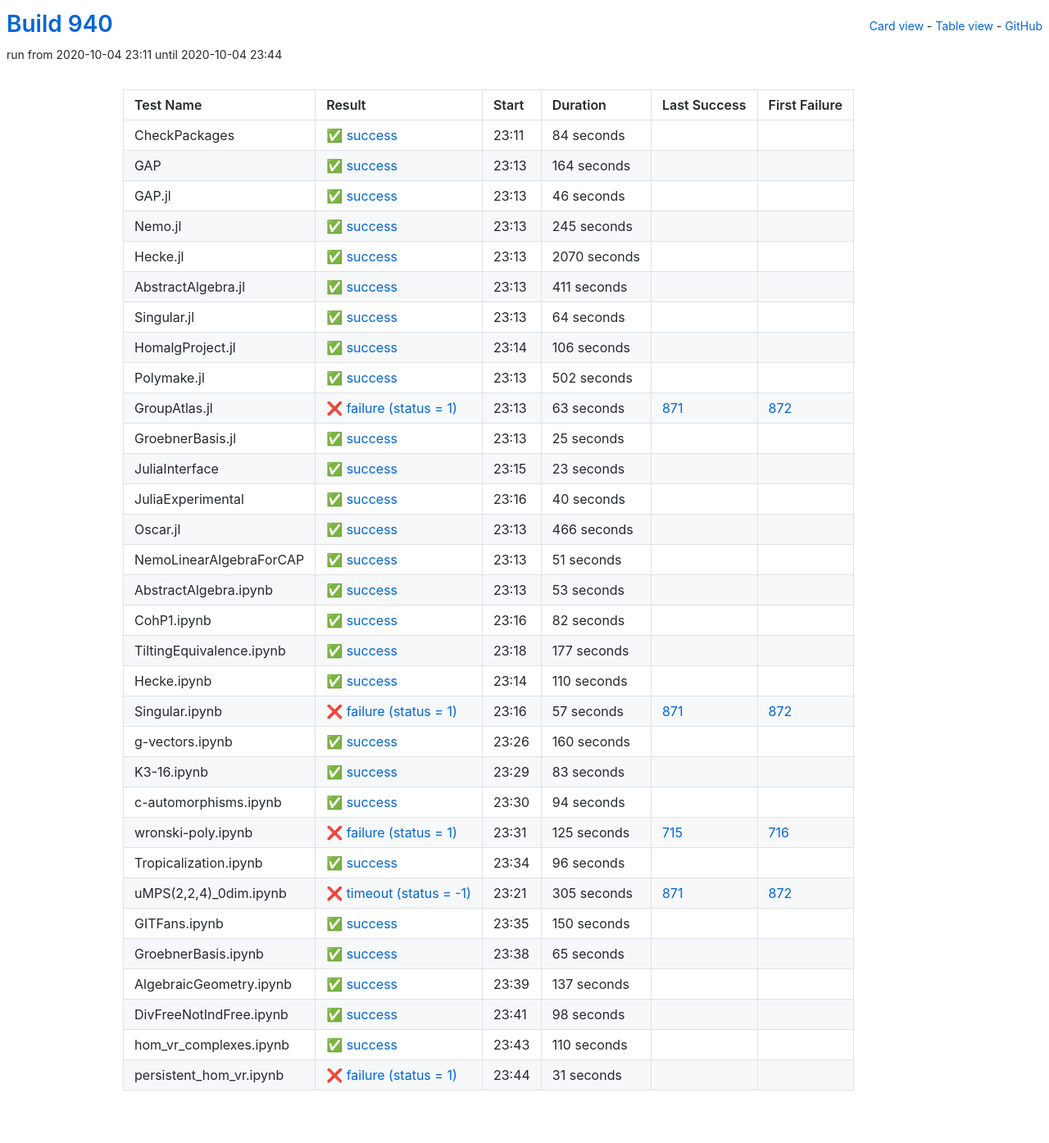
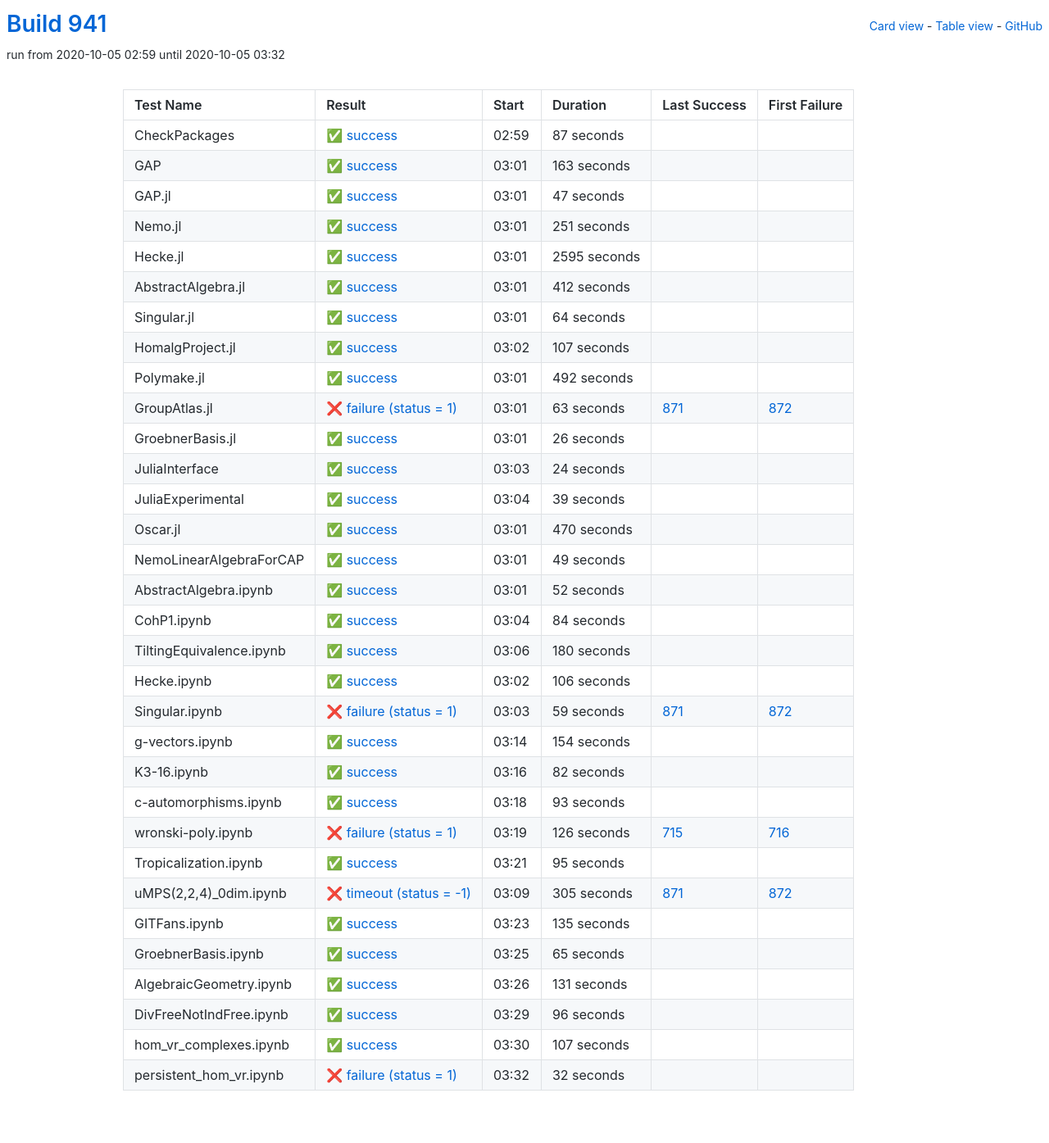
Before and after one commit to oscar-system/oscar-ci-status-stable, a Jekyll site: the page built from table.html, in a window 1280 px wide. Shown: the whole page at 82% size. Built offline with Jekyll 4.4.1, drawn with Linux system fonts in a browser that asks for light colours.

Commit message:
Build #941

```diff
--- a/_data/ci.yml
+++ b/_data/ci.yml
@@ -1,6 +1,6 @@
 ---
-build: 940
-build_url: https://oscarci.mathematik.uni-kl.de/job/oscar-stable/940/
+build: 941
+build_url: https://oscarci.mathematik.uni-kl.de/job/oscar-stable/941/
 job: oscar-stable
 organization: oscar-system
 repo: oscar-ci-status-stable
@@ -8,80 +8,80 @@ repourl: https://github.com/oscar-system/oscar-ci-status-stable
 tests:
 - name: CheckPackages
   id: checkpackages
-  log: https://oscarci.mathematik.uni-kl.de/job/oscar-stable/940/artifact/logs/build-940/CheckPackages.log
-  start: 2020-10-04 23:11
+  log: https://oscarci.mathematik.uni-kl.de/job/oscar-stable/941/artifact/logs/build-941/CheckPackages.log
+  start: 2020-10-05 02:59
   success: true
   exitcode: 0
   status: success
-  duration: 84
+  duration: 87
   last_success: false
   last_success_url:
   first_failure: false
   first_failure_url:
 - name: GAP
   id: gap
-  log: https://oscarci.mathematik.uni-kl.de/job/oscar-stable/940/artifact/logs/build-940/GAP.log
-  start: 2020-10-04 23:13
+  log: https://oscarci.mathematik.uni-kl.de/job/oscar-stable/941/artifact/logs/build-941/GAP.log
+  start: 2020-10-05 03:01
   success: true
   exitcode: 0
   status: success
-  duration: 164
+  duration: 163
   last_success: false
   last_success_url:
   first_failure: false
   first_failure_url:
 - name: GAP.jl
   id: gap-jl
-  log: https://oscarci.mathematik.uni-kl.de/job/oscar-stable/940/artifact/logs/build-940/GAP.jl.log
-  start: 2020-10-04 23:13
+  log: https://oscarci.mathematik.uni-kl.de/job/oscar-stable/941/artifact/logs/build-941/GAP.jl.log
+  start: 2020-10-05 03:01
   success: true
   exitcode: 0
   status: success
-  duration: 46
+  duration: 47
   last_success: false
   last_success_url:
   first_failure: false
   first_failure_url:
 - name: Nemo.jl
   id: nemo-jl
-  log: https://oscarci.mathematik.uni-kl.de/job/oscar-stable/940/artifact/logs/build-940/Nemo.jl.log
-  start: 2020-10-04 23:13
+  log: https://oscarci.mathematik.uni-kl.de/job/oscar-stable/941/artifact/logs/build-941/Nemo.jl.log
+  start: 2020-10-05 03:01
   success: true
   exitcode: 0
   status: success
-  duration: 245
+  duration: 251
   last_success: false
   last_success_url:
   first_failure: false
   first_failure_url:
 - name: Hecke.jl
   id: hecke-jl
-  log: https://oscarci.mathematik.uni-kl.de/job/oscar-stable/940/artifact/logs/build-940/Hecke.jl.log
-  start: 2020-10-04 23:13
+  log: https://oscarci.mathematik.uni-kl.de/job/oscar-stable/941/artifact/logs/build-941/Hecke.jl.log
+  start: 2020-10-05 03:01
   success: true
   exitcode: 0
   status: success
-  duration: 2070
+  duration: 2595
   last_success: false
   last_success_url:
   first_failure: false
   first_failure_url:
 - name: AbstractAlgebra.jl
   id: abstractalgebra-jl
-  log: https://oscarci.mathematik.uni-kl.de/job/oscar-stable/940/artifact/logs/build-940/AbstractAlgebra.jl.log
-  start: 2020-10-04 23:13
+  log: https://oscarci.mathematik.uni-kl.de/job/oscar-stable/941/artifact/logs/build-941/AbstractAlgebra.jl.log
+  start: 2020-10-05 03:01
   success: true
   exitcode: 0
   status: success
-  duration: 411
+  duration: 412
   last_success: false
   last_success_url:
   first_failure: false
   first_failure_url:
 - name: Singular.jl
   id: singular-jl
-  log: https://oscarci.mathematik.uni-kl.de/job/oscar-stable/940/artifact/logs/build-940/Singular.jl.log
-  start: 2020-10-04 23:13
+  log: https://oscarci.mathematik.uni-kl.de/job/oscar-stable/941/artifact/logs/build-941/Singular.jl.log
+  start: 2020-10-05 03:01
   success: true
   exitcode: 0
   status: success
@@ -92,32 +92,32 @@ tests:
   first_failure_url:
 - name: HomalgProject.jl
   id: homalgproject-jl
-  log: https://oscarci.mathematik.uni-kl.de/job/oscar-stable/940/artifact/logs/build-940/HomalgProject.jl.log
-  start: 2020-10-04 23:14
+  log: https://oscarci.mathematik.uni-kl.de/job/oscar-stable/941/artifact/logs/build-941/HomalgProject.jl.log
+  start: 2020-10-05 03:02
   success: true
   exitcode: 0
   status: success
-  duration: 106
+  duration: 107
   last_success: false
   last_success_url:
   first_failure: false
   first_failure_url:
 - name: Polymake.jl
   id: polymake-jl
-  log: https://oscarci.mathematik.uni-kl.de/job/oscar-stable/940/artifact/logs/build-940/Polymake.jl.log
-  start: 2020-10-04 23:13
+  log: https://oscarci.mathematik.uni-kl.de/job/oscar-stable/941/artifact/logs/build-941/Polymake.jl.log
+  start: 2020-10-05 03:01
   success: true
   exitcode: 0
   status: success
-  duration: 502
+  duration: 492
   last_success: false
   last_success_url:
   first_failure: false
   first_failure_url:
 - name: GroupAtlas.jl
   id: groupatlas-jl
-  log: https://oscarci.mathematik.uni-kl.de/job/oscar-stable/940/artifact/logs/build-940/GroupAtlas.jl.log
-  start: 2020-10-04 23:13
+  log: https://oscarci.mathematik.uni-kl.de/job/oscar-stable/941/artifact/logs/build-941/GroupAtlas.jl.log
+  start: 2020-10-05 03:01
   success: false
   exitcode: 1
   status: failure
@@ -128,80 +128,140 @@ tests:
   first_failure_url: https://oscarci.mathematik.uni-kl.de/job/oscar-stable/872/
 - name: GroebnerBasis.jl
   id: groebnerbasis-jl
-  log: https://oscarci.mathematik.uni-kl.de/job/oscar-stable/940/artifact/logs/build-940/GroebnerBasis.jl.log
-  start: 2020-10-04 23:13
+  log: https://oscarci.mathematik.uni-kl.de/job/oscar-stable/941/artifact/logs/build-941/GroebnerBasis.jl.log
+  start: 2020-10-05 03:01
   success: true
   exitcode: 0
   status: success
-  duration: 25
+  duration: 26
   last_success: false
   last_success_url:
   first_failure: false
   first_failure_url:
 - name: JuliaInterface
   id: juliainterface
-  log: https://oscarci.mathematik.uni-kl.de/job/oscar-stable/940/artifact/logs/build-940/JuliaInterface.log
-  start: 2020-10-04 23:15
+  log: https://oscarci.mathematik.uni-kl.de/job/oscar-stable/941/artifact/logs/build-941/JuliaInterface.log
+  start: 2020-10-05 03:03
   success: true
   exitcode: 0
   status: success
-  duration: 23
+  duration: 24
   last_success: false
   last_success_url:
   first_failure: false
   first_failure_url:
 - name: JuliaExperimental
   id: juliaexperimental
-  log: https://oscarci.mathematik.uni-kl.de/job/oscar-stable/940/artifact/logs/build-940/JuliaExperimental.log
-  start: 2020-10-04 23:16
+  log: https://oscarci.mathematik.uni-kl.de/job/oscar-stable/941/artifact/logs/build-941/JuliaExperimental.log
+  start: 2020-10-05 03:04
   success: true
   exitcode: 0
   status: success
-  duration: 40
+  duration: 39
   last_success: false
   last_success_url:
   first_failure: false
   first_failure_url:
 - name: Oscar.jl
   id: oscar-jl
-  log: https://oscarci.mathematik.uni-kl.de/job/oscar-stable/940/artifact/logs/build-940/Oscar.jl.log
-  start: 2020-10-04 23:13
+  log: https://oscarci.mathematik.uni-kl.de/job/oscar-stable/941/artifact/logs/build-941/Oscar.jl.log
+  start: 2020-10-05 03:01
   success: true
   exitcode: 0
   status: success
-  duration: 466
+  duration: 470
   last_success: false
   last_success_url:
   first_failure: false
   first_failure_url:
 - name: NemoLinearAlgebraForCAP
   id: nemolinearalgebraforcap
-  log: https://oscarci.mathematik.uni-kl.de/job/oscar-stable/940/artifact/logs/build-940/NemoLinearAlgebraForCAP.log
-  start: 2020-10-04 23:13
+  log: https://oscarci.mathematik.uni-kl.de/job/oscar-stable/941/artifact/logs/build-941/NemoLinearAlgebraForCAP.log
+  start: 2020-10-05 03:01
   success: true
   exitcode: 0
   status: success
-  duration: 51
+  duration: 49
   last_success: false
   last_success_url:
   first_failure: false
   first_failure_url:
 - name: AbstractAlgebra.ipynb
   id: abstractalgebra-ipynb
-  log: https://oscarci.mathematik.uni-kl.de/job/oscar-stable/940/artifact/logs/build-940/AbstractAlgebra.ipynb.log
-  start: 2020-10-04 23:13
+  log: https://oscarci.mathematik.uni-kl.de/job/oscar-stable/941/artifact/logs/build-941/AbstractAlgebra.ipynb.log
+  start: 2020-10-05 03:01
   success: true
   exitcode: 0
   status: success
-  duration: 53
+  duration: 52
   last_success: false
   last_success_url:
   first_failure: false
   first_failure_url:
 - name: CohP1.ipynb
   id: cohp1-ipynb
-  log: https://oscarci.mathematik.uni-kl.de/job/oscar-stable/940/artifact/logs/build-940/CohP1.ipynb.log
-  start: 2020-10-04 23:16
+  log: https://oscarci.mathematik.uni-kl.de/job/oscar-stable/941/artifact/logs/build-941/CohP1.ipynb.log
+  start: 2020-10-05 03:04
+  success: true
+  exitcode: 0
+  status: success
+  duration: 84
+  last_success: false
+  last_success_url:
+  first_failure: false
+  first_failure_url:
+- name: TiltingEquivalence.ipynb
+  id: tiltingequivalence-ipynb
+  log: https://oscarci.mathematik.uni-kl.de/job/oscar-stable/941/artifact/logs/build-941/TiltingEquivalence.ipynb.log
+  start: 2020-10-05 03:06
+  success: true
+  exitcode: 0
+  status: success
+  duration: 180
+  last_success: false
+  last_success_url:
+  first_failure: false
+  first_failure_url:
+- name: Hecke.ipynb
+  id: hecke-ipynb
+  log: https://oscarci.mathematik.uni-kl.de/job/oscar-stable/941/artifact/logs/build-941/Hecke.ipynb.log
+  start: 2020-10-05 03:02
+  success: true
+  exitcode: 0
+  status: success
+  duration: 106
+  last_success: false
+  last_success_url:
+  first_failure: false
+  first_failure_url:
+- name: Singular.ipynb
+  id: singular-ipynb
+  log: https://oscarci.mathematik.uni-kl.de/job/oscar-stable/941/artifact/logs/build-941/Singular.ipynb.log
+  start: 2020-10-05 03:03
+  success: false
+  exitcode: 1
+  status: failure
+  duration: 59
+  last_success: 871
+  last_success_url: https://oscarci.mathematik.uni-kl.de/job/oscar-stable/871/
+  first_failure: 872
+  first_failure_url: https://oscarci.mathematik.uni-kl.de/job/oscar-stable/872/
+- name: g-vectors.ipynb
+  id: g-vectors-ipynb
+  log: https://oscarci.mathematik.uni-kl.de/job/oscar-stable/941/artifact/logs/build-941/g-vectors.ipynb.log
+  start: 2020-10-05 03:14
+  success: true
+  exitcode: 0
+  status: success
+  duration: 154
+  last_success: false
+  last_success_url:
+  first_failure: false
+  first_failure_url:
+- name: K3-16.ipynb
+  id: k3-16-ipynb
+  log: https://oscarci.mathematik.uni-kl.de/job/oscar-stable/941/artifact/logs/build-941/K3-16.ipynb.log
+  start: 2020-10-05 03:16
   success: true
   exitcode: 0
   status: success
@@ -210,106 +270,46 @@ tests:
   last_success_url:
   first_failure: false
   first_failure_url:
-- name: TiltingEquivalence.ipynb
-  id: tiltingequivalence-ipynb
-  log: https://oscarci.mathematik.uni-kl.de/job/oscar-stable/940/artifact/logs/build-940/TiltingEquivalence.ipynb.log
-  start: 2020-10-04 23:18
+- name: c-automorphisms.ipynb
+  id: c-automorphisms-ipynb
+  log: https://oscarci.mathematik.uni-kl.de/job/oscar-stable/941/artifact/logs/build-941/c-automorphisms.ipynb.log
+  start: 2020-10-05 03:18
   success: true
   exitcode: 0
   status: success
-  duration: 177
-  last_success: false
-  last_success_url:
-  first_failure: false
-  first_failure_url:
-- name: Hecke.ipynb
-  id: hecke-ipynb
-  log: https://oscarci.mathematik.uni-kl.de/job/oscar-stable/940/artifact/logs/build-940/Hecke.ipynb.log
-  start: 2020-10-04 23:14
-  success: true
-  exitcode: 0
-  status: success
-  duration: 110
-  last_success: false
-  last_success_url:
-  first_failure: false
-  first_failure_url:
-- name: Singular.ipynb
-  id: singular-ipynb
-  log: https://oscarci.mathematik.uni-kl.de/job/oscar-stable/940/artifact/logs/build-940/Singular.ipynb.log
-  start: 2020-10-04 23:16
-  success: false
-  exitcode: 1
-  status: failure
-  duration: 57
-  last_success: 871
-  last_success_url: https://oscarci.mathematik.uni-kl.de/job/oscar-stable/871/
-  first_failure: 872
-  first_failure_url: https://oscarci.mathematik.uni-kl.de/job/oscar-stable/872/
-- name: g-vectors.ipynb
-  id: g-vectors-ipynb
-  log: https://oscarci.mathematik.uni-kl.de/job/oscar-stable/940/artifact/logs/build-940/g-vectors.ipynb.log
-  start: 2020-10-04 23:26
-  success: true
-  exitcode: 0
-  status: success
-  duration: 160
-  last_success: false
-  last_success_url:
-  first_failure: false
-  first_failure_url:
-- name: K3-16.ipynb
-  id: k3-16-ipynb
-  log: https://oscarci.mathematik.uni-kl.de/job/oscar-stable/940/artifact/logs/build-940/K3-16.ipynb.log
-  start: 2020-10-04 23:29
-  success: true
-  exitcode: 0
-  status: success
-  duration: 83
-  last_success: false
-  last_success_url:
-  first_failure: false
-  first_failure_url:
-- name: c-automorphisms.ipynb
-  id: c-automorphisms-ipynb
-  log: https://oscarci.mathematik.uni-kl.de/job/oscar-stable/940/artifact/logs/build-940/c-automorphisms.ipynb.log
-  start: 2020-10-04 23:30
-  success: true
-  exitcode: 0
-  status: success
-  duration: 94
+  duration: 93
   last_success: false
   last_success_url:
   first_failure: false
   first_failure_url:
 - name: wronski-poly.ipynb
   id: wronski-poly-ipynb
-  log: https://oscarci.mathematik.uni-kl.de/job/oscar-stable/940/artifact/logs/build-940/wronski-poly.ipynb.log
-  start: 2020-10-04 23:31
+  log: https://oscarci.mathematik.uni-kl.de/job/oscar-stable/941/artifact/logs/build-941/wronski-poly.ipynb.log
+  start: 2020-10-05 03:19
   success: false
   exitcode: 1
   status: failure
-  duration: 125
+  duration: 126
   last_success: 715
   last_success_url: https://oscarci.mathematik.uni-kl.de/job/oscar-stable/715/
   first_failure: 716
   first_failure_url: https://oscarci.mathematik.uni-kl.de/job/oscar-stable/716/
 - name: Tropicalization.ipynb
   id: tropicalization-ipynb
-  log: https://oscarci.mathematik.uni-kl.de/job/oscar-stable/940/artifact/logs/build-940/Tropicalization.ipynb.log
-  start: 2020-10-04 23:34
+  log: https://oscarci.mathematik.uni-kl.de/job/oscar-stable/941/artifact/logs/build-941/Tropicalization.ipynb.log
+  start: 2020-10-05 03:21
   success: true
   exitcode: 0
   status: success
-  duration: 96
+  duration: 95
   last_success: false
   last_success_url:
   first_failure: false
   first_failure_url:
 - name: uMPS(2,2,4)_0dim.ipynb
   id: umps-2-2-4-0dim-ipynb
-  log: https://oscarci.mathematik.uni-kl.de/job/oscar-stable/940/artifact/logs/build-940/uMPS-2-2-4-_0dim.ipynb.log
-  start: 2020-10-04 23:21
+  log: https://oscarci.mathematik.uni-kl.de/job/oscar-stable/941/artifact/logs/build-941/uMPS-2-2-4-_0dim.ipynb.log
+  start: 2020-10-05 03:09
   success: false
   exitcode: -1
   status: timeout
@@ -320,20 +320,20 @@ tests:
   first_failure_url: https://oscarci.mathematik.uni-kl.de/job/oscar-stable/872/
 - name: GITFans.ipynb
   id: gitfans-ipynb
-  log: https://oscarci.mathematik.uni-kl.de/job/oscar-stable/940/artifact/logs/build-940/GITFans.ipynb.log
-  start: 2020-10-04 23:35
+  log: https://oscarci.mathematik.uni-kl.de/job/oscar-stable/941/artifact/logs/build-941/GITFans.ipynb.log
+  start: 2020-10-05 03:23
   success: true
   exitcode: 0
   status: success
-  duration: 150
+  duration: 135
   last_success: false
   last_success_url:
   first_failure: false
   first_failure_url:
 - name: GroebnerBasis.ipynb
   id: groebnerbasis-ipynb
-  log: https://oscarci.mathematik.uni-kl.de/job/oscar-stable/940/artifact/logs/build-940/GroebnerBasis.ipynb.log
-  start: 2020-10-04 23:38
+  log: https://oscarci.mathematik.uni-kl.de/job/oscar-stable/941/artifact/logs/build-941/GroebnerBasis.ipynb.log
+  start: 2020-10-05 03:25
   success: true
   exitcode: 0
   status: success
@@ -344,48 +344,48 @@ tests:
   first_failure_url:
 - name: AlgebraicGeometry.ipynb
   id: algebraicgeometry-ipynb
-  log: https://oscarci.mathematik.uni-kl.de/job/oscar-stable/940/artifact/logs/build-940/AlgebraicGeometry.ipynb.log
-  start: 2020-10-04 23:39
+  log: https://oscarci.mathematik.uni-kl.de/job/oscar-stable/941/artifact/logs/build-941/AlgebraicGeometry.ipynb.log
+  start: 2020-10-05 03:26
   success: true
   exitcode: 0
   status: success
-  duration: 137
+  duration: 131
   last_success: false
   last_success_url:
   first_failure: false
   first_failure_url:
 - name: DivFreeNotIndFree.ipynb
   id: divfreenotindfree-ipynb
-  log: https://oscarci.mathematik.uni-kl.de/job/oscar-stable/940/artifact/logs/build-940/DivFreeNotIndFree.ipynb.log
-  start: 2020-10-04 23:41
+  log: https://oscarci.mathematik.uni-kl.de/job/oscar-stable/941/artifact/logs/build-941/DivFreeNotIndFree.ipynb.log
+  start: 2020-10-05 03:29
   success: true
   exitcode: 0
   status: success
-  duration: 98
+  duration: 96
   last_success: false
   last_success_url:
   first_failure: false
   first_failure_url:
 - name: hom_vr_complexes.ipynb
   id: hom-vr-complexes-ipynb
-  log: https://oscarci.mathematik.uni-kl.de/job/oscar-stable/940/artifact/logs/build-940/hom_vr_complexes.ipynb.log
-  start: 2020-10-04 23:43
+  log: https://oscarci.mathematik.uni-kl.de/job/oscar-stable/941/artifact/logs/build-941/hom_vr_complexes.ipynb.log
+  start: 2020-10-05 03:30
   success: true
   exitcode: 0
   status: success
-  duration: 110
+  duration: 107
   last_success: false
   last_success_url:
   first_failure: false
   first_failure_url:
 - name: persistent_hom_vr.ipynb
   id: persistent-hom-vr-ipynb
-  log: https://oscarci.mathematik.uni-kl.de/job/oscar-stable/940/artifact/logs/build-940/persistent_hom_vr.ipynb.log
-  start: 2020-10-04 23:44
+  log: https://oscarci.mathematik.uni-kl.de/job/oscar-stable/941/artifact/logs/build-941/persistent_hom_vr.ipynb.log
+  start: 2020-10-05 03:32
   success: false
   exitcode: 1
   status: failure
-  duration: 31
+  duration: 32
   last_success: false
   last_success_url:
   first_failure: false
```
Also changed, not shown: README.md.
